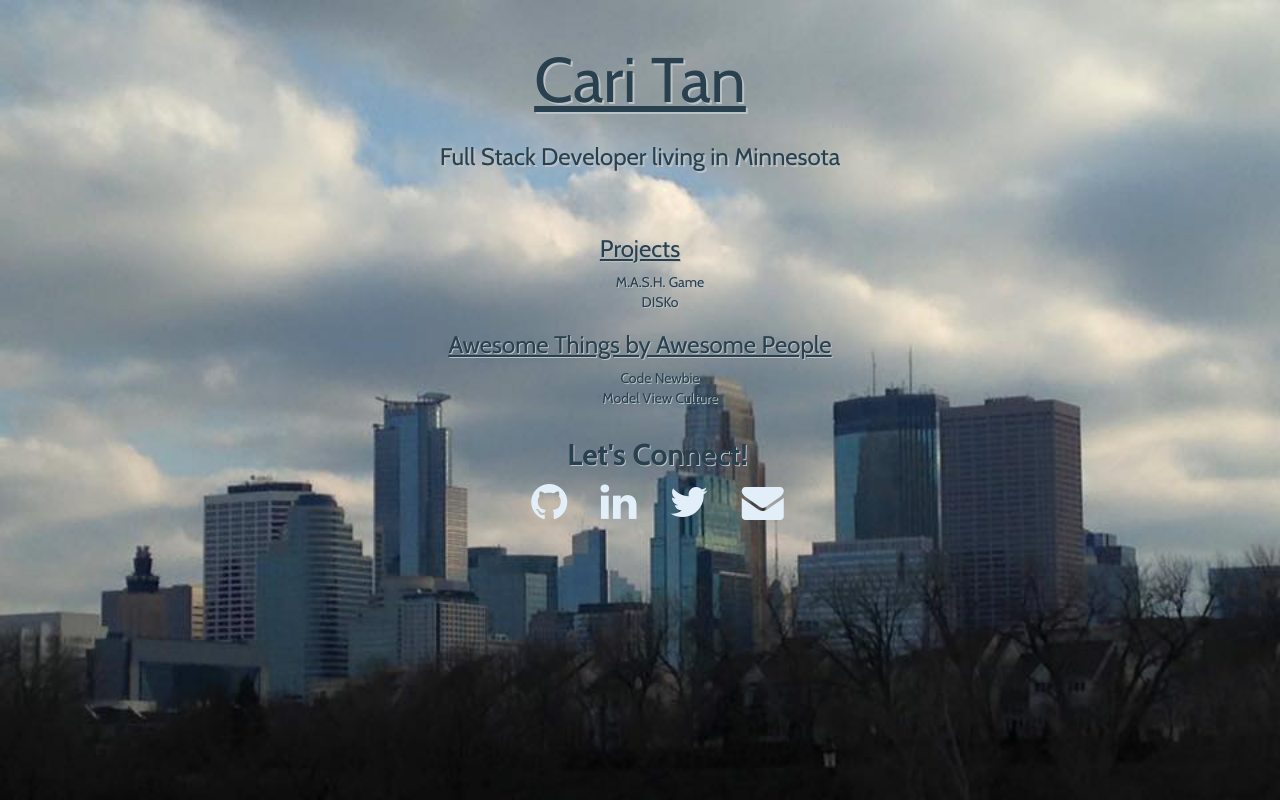
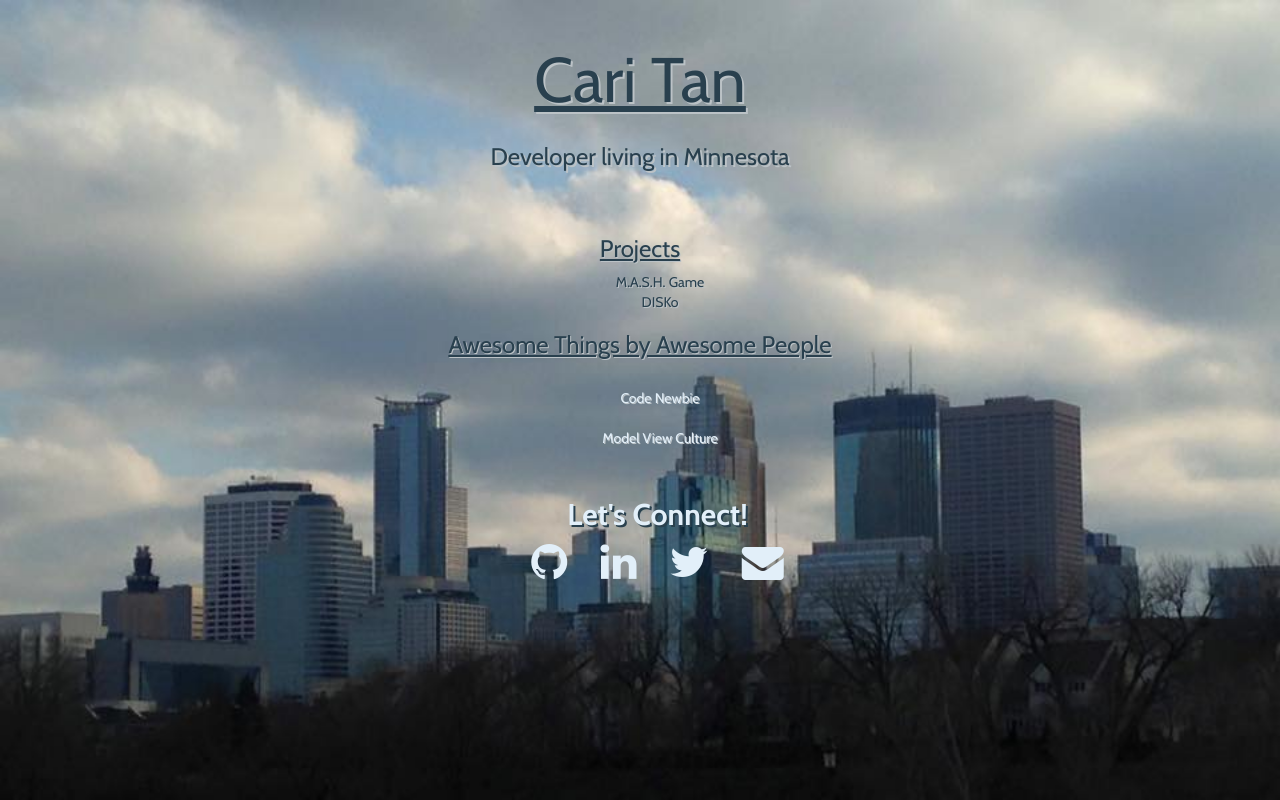
Before and after one commit to cairnstan/landing_page, a plain HTML site: page index.html in a window 1280 px wide. Drawn offline with nearby package versions, Linux system fonts and the light colour scheme; a web font is replaced by a local one.

Commit message:
Adds links. Modifies some styling.

```diff
--- a/index.html
+++ b/index.html
@@ -25,7 +25,7 @@
     <header class="jumbotron">
       <h1 class="cover-heading">Cari Tan</h1>
       <h3 class="description">
-        Full Stack Developer living in Minnesota
+        Developer living in Minnesota
       </h3>
 
     </header>
@@ -55,8 +55,8 @@
         <div>
           <h3>Awesome Things by Awesome People</h3>
           <ul>
-            <li>Code Newbie</li>
-            <li>Model View Culture</li>
+            <a href="http://www.codenewbie.org/" target="_blank"><li>Code Newbie</li></a>
+            <a href="https://modelviewculture.com/" target="_blank"><li>Model View Culture</li></a>
           </ul>
 
         </div>
--- a/stylesheet.css
+++ b/stylesheet.css
@@ -36,8 +36,8 @@ h1 {
   text-decoration: underline;
 }
 h2 {
-  color: #29404E;
-  text-shadow: 1px 1px #BBC2C6;
+  color: #E2EFF9;
+  text-shadow: 2px 2px #29404E;
   font-weight: bold;
 }
 h3 {
```
